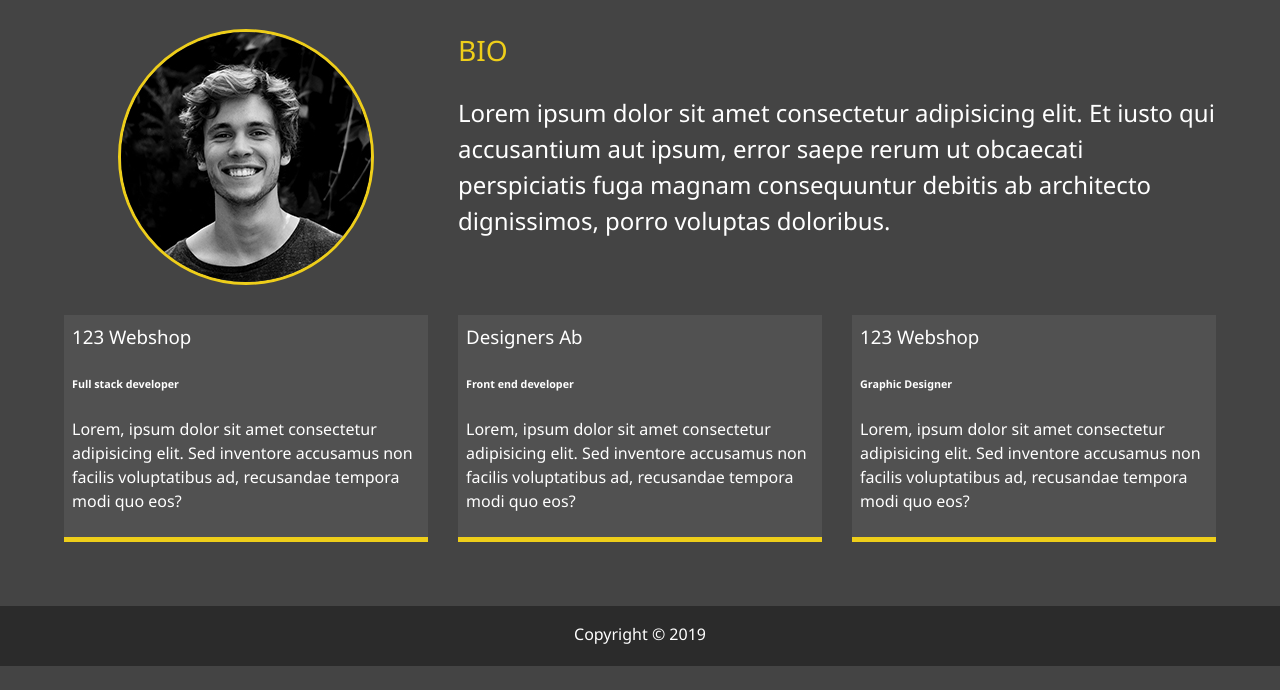
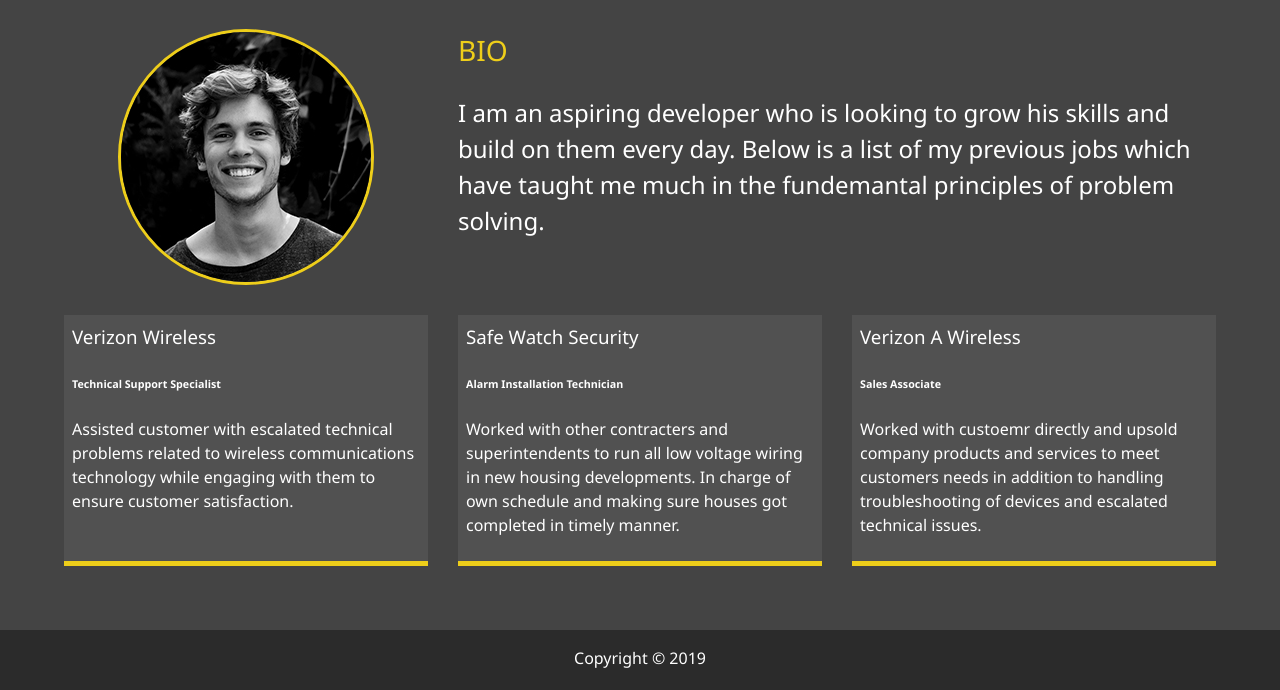
Before and after one commit to furofo/modern_portfolio, a website: page dist/about.html in a window 1280 px wide. Shown: the part 253-943 px from the top of the page. Before the commit the page ends 919 px from the top, so only its background shows below. Drawn offline with Linux system fonts and the light colour scheme.

Commit message:
filled out information with personal

```diff
--- a/dist/about.html
+++ b/dist/about.html
@@ -62,40 +62,40 @@
         <div class="bio">
           <h3 class="text-secondary">BIO</h3>
           <p>
-            Lorem ipsum dolor sit amet consectetur adipisicing elit. Et iusto
-            qui accusantium aut ipsum, error saepe rerum ut obcaecati
-            perspiciatis fuga magnam consequuntur debitis ab architecto
-            dignissimos, porro voluptas doloribus.
+            I am an aspiring developer who is looking to grow his skills and
+            build on them every day. Below is a list of my previous jobs which
+            have taught me much in the fundemantal principles of problem
+            solving.
           </p>
         </div>
 
         <div class="job job-1">
-          <h3>123 Webshop</h3>
-          <h6>Full stack developer</h6>
+          <h3>Verizon Wireless</h3>
+          <h6>Technical Support Specialist</h6>
           <p>
-            Lorem, ipsum dolor sit amet consectetur adipisicing elit. Sed
-            inventore accusamus non facilis voluptatibus ad, recusandae tempora
-            modi quo eos?
+            Assisted customer with escalated technical problems related to
+            wireless communications technology while engaging with them to
+            ensure customer satisfaction.
           </p>
         </div>
 
         <div class="job job-2">
-          <h3>Designers Ab</h3>
-          <h6>Front end developer</h6>
+          <h3>Safe Watch Security</h3>
+          <h6>Alarm Installation Technician</h6>
           <p>
-            Lorem, ipsum dolor sit amet consectetur adipisicing elit. Sed
-            inventore accusamus non facilis voluptatibus ad, recusandae tempora
-            modi quo eos?
+            Worked with other contracters and superintendents to run all low
+            voltage wiring in new housing developments. In charge of own
+            schedule and making sure houses got completed in timely manner.
           </p>
         </div>
 
         <div class="job job-3">
-          <h3>123 Webshop</h3>
-          <h6>Graphic Designer</h6>
+          <h3>Verizon A Wireless</h3>
+          <h6>Sales Associate</h6>
           <p>
-            Lorem, ipsum dolor sit amet consectetur adipisicing elit. Sed
-            inventore accusamus non facilis voluptatibus ad, recusandae tempora
-            modi quo eos?
+            Worked with custoemr directly and upsold company products and
+            services to meet customers needs in addition to handling
+            troubleshooting of devices and escalated technical issues.
           </p>
         </div>
       </div>
```
Also changed, not shown: dist/contact.html (+1 -1 lines).
